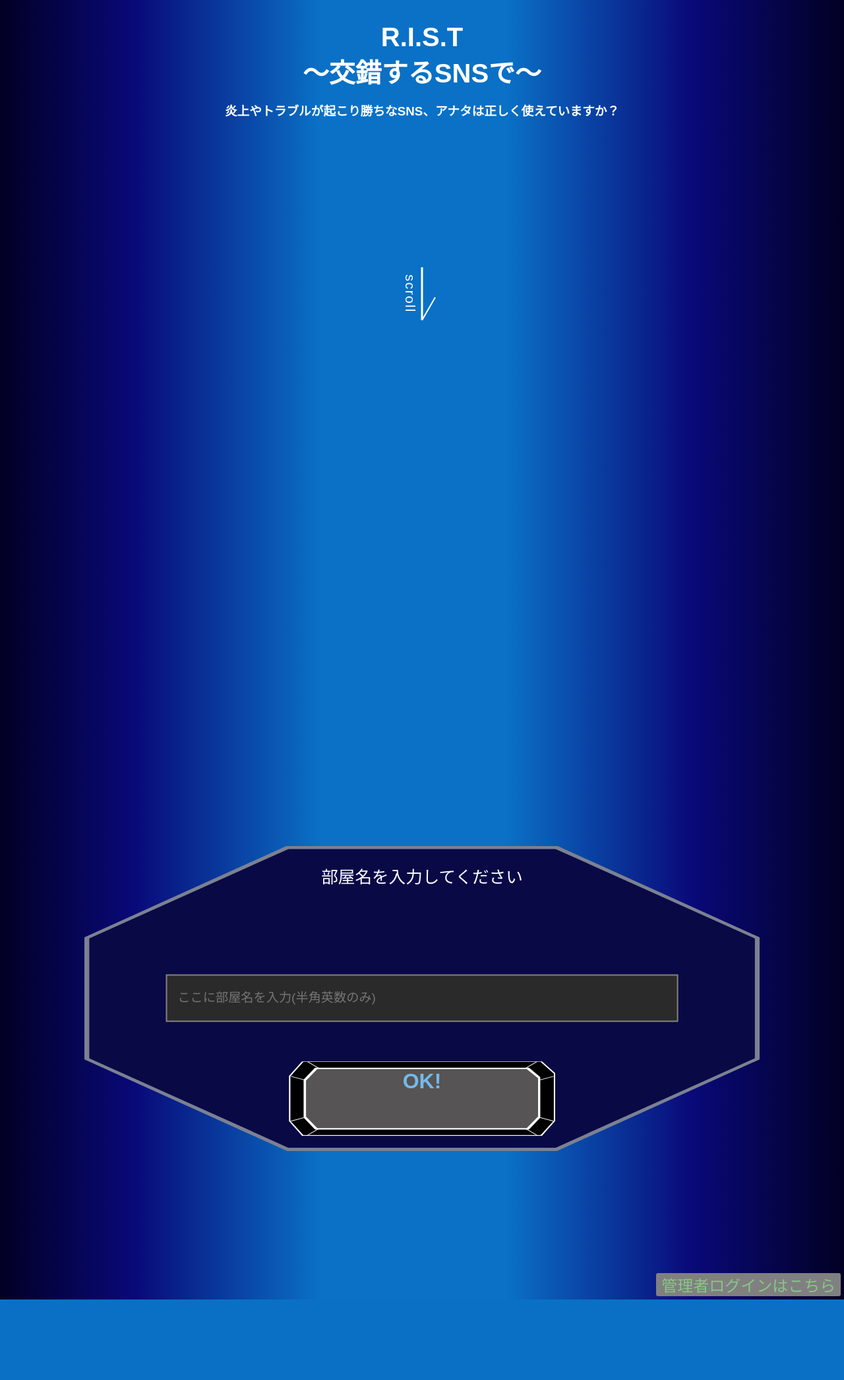
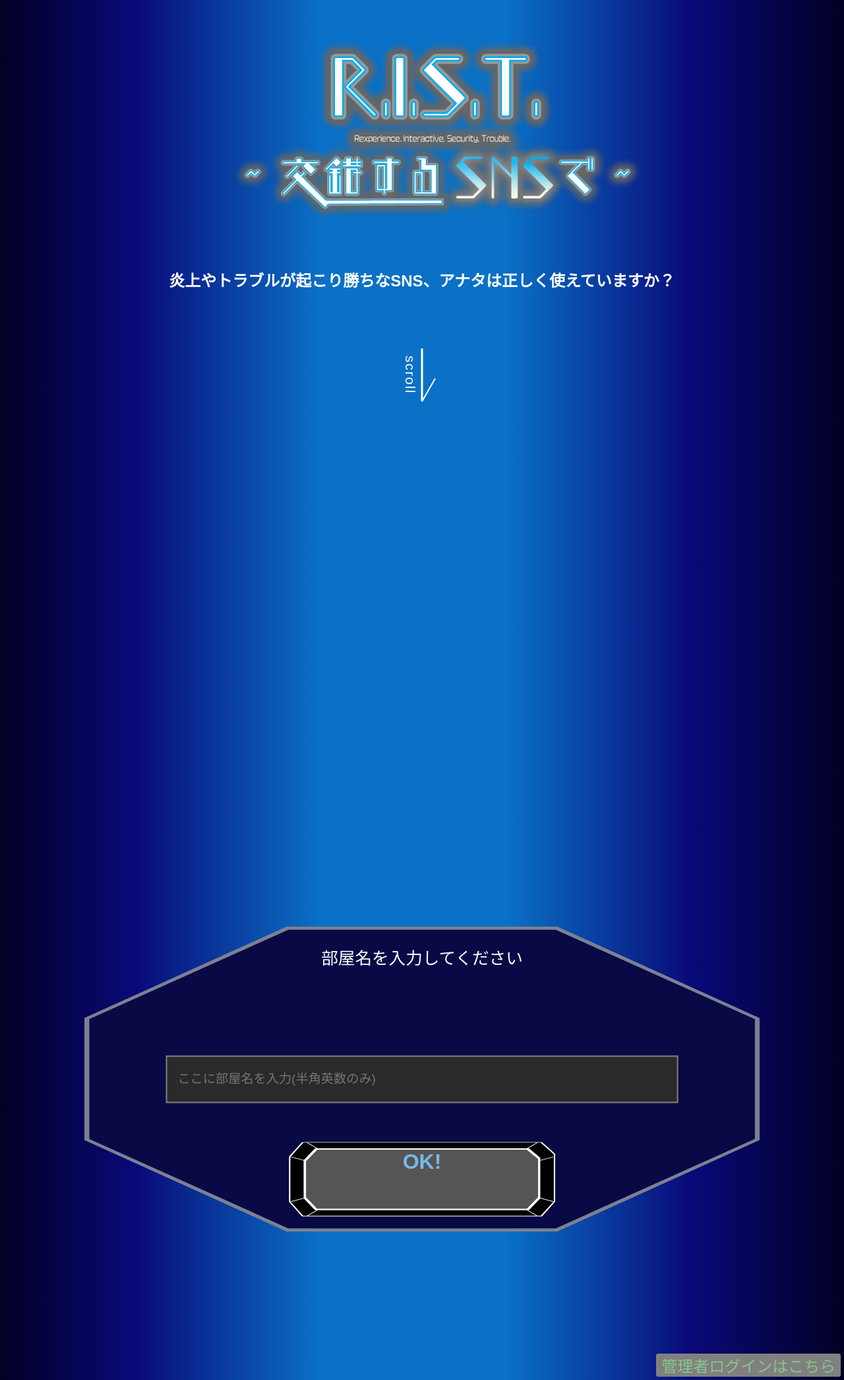
Before and after one commit to Emi-Bassy/Web_literacy, a Django app: template jissyu3/templates/index.html in a window 1280 px wide. Shown: the part 62-2153 px from the top of the page at 66% size. Before the commit the page ends 2031 px from the top, so only its background shows below. Run offline with Django 3.2, Linux system fonts and the light colour scheme; the template is opened without the code that fills it, so the values that code supplies are empty; some libraries are stand-ins or nearby versions.

Commit message:
トップページにアイコンを追加

```diff
--- a/jissyu3/static/css/index.css
+++ b/jissyu3/static/css/index.css
@@ -35,20 +35,24 @@ header h1 {
 }
 
 main {
-  margin-top: 6rem;
   text-align: center;
 }
 main h2 {
   font-size: 2.5rem;
 }
+main img {
+  margin-top: -6rem;
+  width: 100%;
+}
 main .subtitle {
-  margin-top: 1rem;
+  margin-top: -10rem;
+  font-size: 1.5rem;
 }
 main .down-arrow {
   display: inline-block;
   width: 50px;
   height: 80px;
-  margin-top: 25vh;
+  margin-top: 10vh;
   position: relative;
   overflow: visible;
   -webkit-animation: down-arrow-anime 2s ease infinite;
--- a/jissyu3/static/css/index.scss
+++ b/jissyu3/static/css/index.scss
@@ -38,21 +38,25 @@ header{
 }
 
 main{
-    margin-top: 6rem;
     text-align: center;
     h2{
         font-size: 2.5rem;
     }
+    img{
+        margin-top: -6rem;
+        width: 100%;
+    }
 
     .subtitle{
-        margin-top: 1rem;
+        margin-top: -10rem;
+        font-size: 1.5rem;
     }
 
     .down-arrow{
         display: inline-block;
         width: 50px;
         height: 80px;
-        margin-top: 25vh;
+        margin-top: 10vh;
         position: relative;
         overflow: visible;
         animation: down-arrow-anime 2s ease infinite;
--- a/jissyu3/templates/index.html
+++ b/jissyu3/templates/index.html
@@ -27,7 +27,8 @@
 
     <main>
         <div class="titles">
-            <h2>R.I.S.T<br>～交錯するSNSで～</h2>
+            <!-- <h2>R.I.S.T<br>～交錯するSNSで～</h2> -->
+            <img src="{% static 'picture/titleRogo.png' %}">
             <h3 class="subtitle">炎上やトラブルが起こり勝ちなSNS、アナタは正しく使えていますか？</h3>
         </div>
 
--- a/jissyu3/templates/login.html
+++ b/jissyu3/templates/login.html
@@ -8,6 +8,7 @@
     <script src="{% static 'lib/jquery-3.6.0.min.js' %}"></script>
     <title>Login_gamemaster</title>
     <link rel="stylesheet" href="{% static 'css/login.css' %}">
+    <link rel="shortcut icon" href="{% static 'picture/RIST.png' %}" type="image/x-icon">
     <script>
         (function(d) {
           var config = {
```
Also changed, not shown: static/css/index.css (+7 -3 lines), static/css/index.scss (+7 -3 lines), jissyu3/static/picture/titleRogo.png (added), static/picture/titleRogo.png (added), 2 other files.
